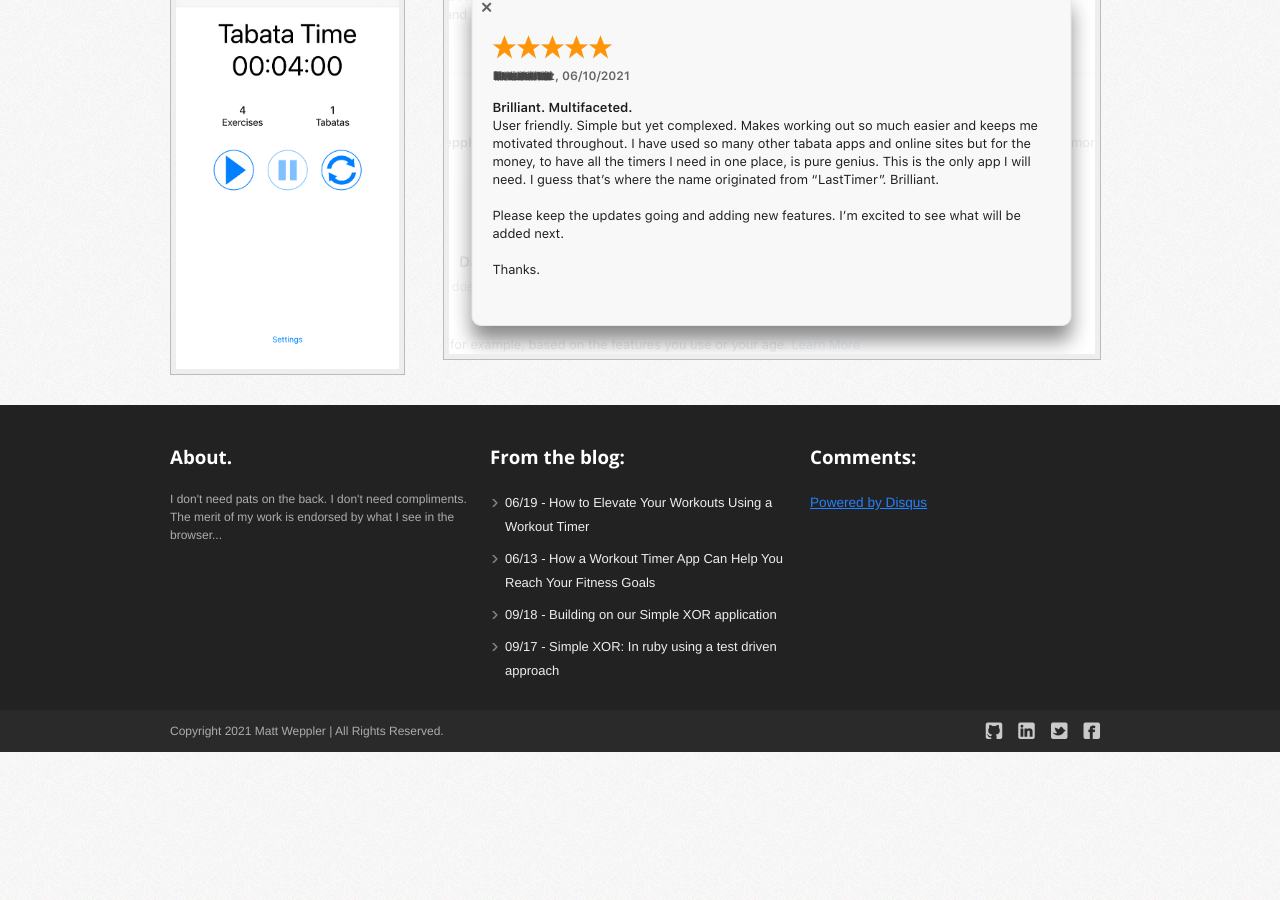
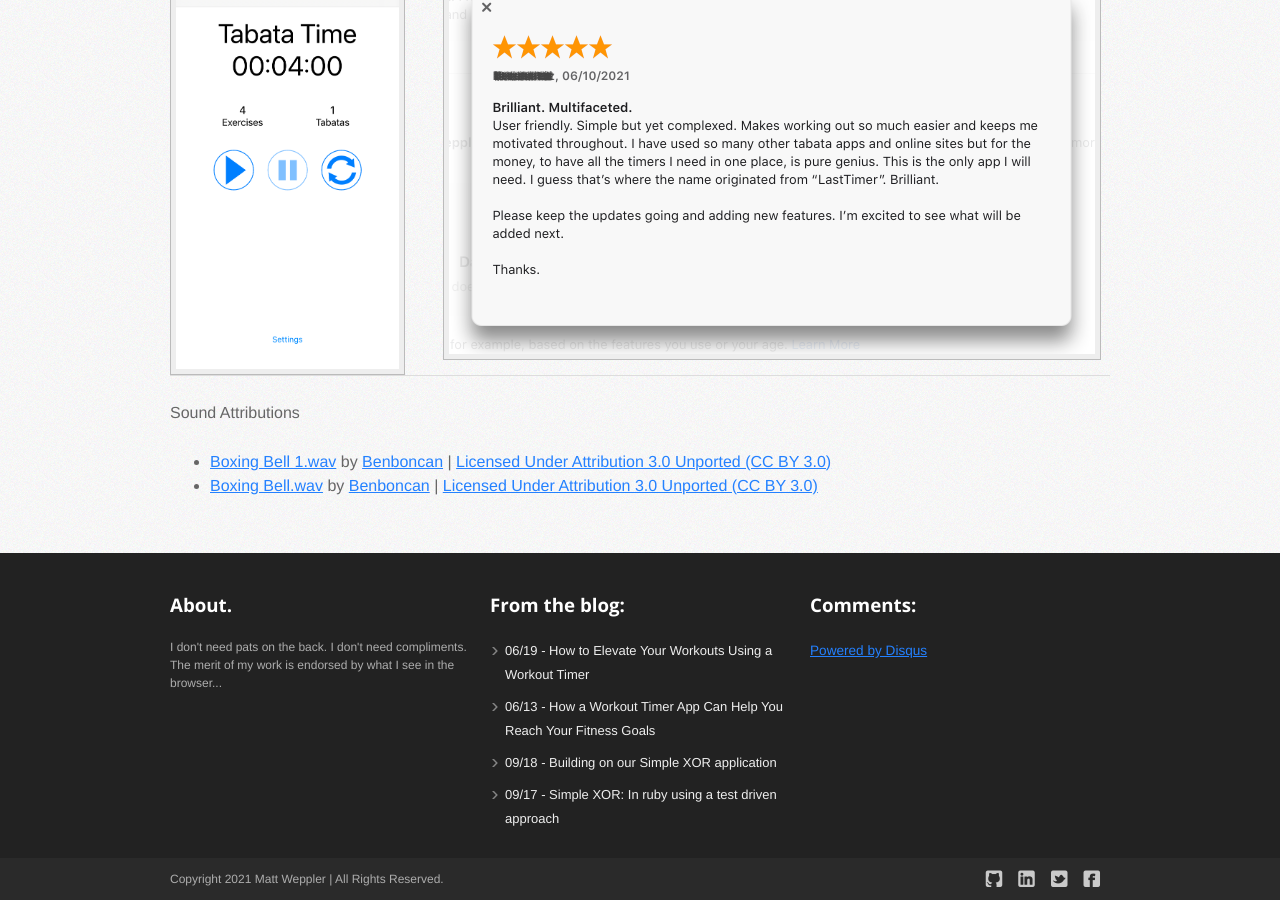
Before and after one commit to mweppler/mweppler.github.com, a Jekyll site: the page built from last-timer.html, in a window 1280 px wide and 900 px high, scrolled down 946 px. Built offline with Jekyll 4.4.1, drawn with Linux system fonts in a browser that asks for light colours; nearby versions of some CDN libraries; comment, search, counter and statistics services are not loaded.

Commit message:
update: last timer credit sound usage

```diff
--- a/last-timer.html
+++ b/last-timer.html
@@ -23,7 +23,20 @@ title: LastTimer
         </ul>
       <p>Take a photo of yourself exercising while using the app and tag us!</p>
       <p>If you are having any problems, or would like to submit a feature request please fill out our <a href="https://forms.gle/wKPp3JxcYWrijFys8" target="_blank">feedback form</a>.</p>
-      <p><a href="/img/last-timer-app/last-timer-app-screenshot.png" class="lightbox"><img alt="LastTimer App Screenshot" src="/img/last-timer-app/last-timer-app-screenshot.png" style="float: left; margin-right: 4%; width: 25%;" /></a> <a href="/img/last-timer-app/last-timer-app-review.png" class="lightbox"><img alt="LastTimer App Screenshot" src="/img/last-timer-app/last-timer-app-review.png" style="float: left; width: 70%;" /></a></p>
+      <p><a href="/img/last-timer-app/last-timer-app-screenshot.png" class="lightbox"><img alt="LastTimer App Screenshot" src="/img/last-timer-app/last-timer-app-screenshot.png" style="float: left; margin-right: 4%; width: 25%;" /></a> <a href="/img/last-timer-app/last-timer-app-review.png" class="lightbox"><img alt="LastTimer App Screenshot" src="/img/last-timer-app/last-timer-app-review.png" style="float: left; width: 70%;" /></a><hr /></p>
+      <p>
+        Sound Attributions
+        <ul>
+          <li>
+            <a href="https://freesound.org/people/Benboncan/sounds/66952/">Boxing Bell 1.wav</a>
+            by <a href="https://freesound.org/people/Benboncan/">Benboncan</a>
+            | <a href="https://creativecommons.org/licenses/by/3.0/">Licensed Under Attribution 3.0 Unported (CC BY 3.0)</a></li>
+          <li>
+            <a href="https://freesound.org/people/Benboncan/sounds/66951/">Boxing Bell.wav</a>
+            by <a href="https://freesound.org/people/Benboncan/">Benboncan</a>
+            | <a href="https://creativecommons.org/licenses/by/3.0/">Licensed Under Attribution 3.0 Unported (CC BY 3.0)</a></li>
+        </ul>
+      </p>
     </div>
   </div>
 
```
